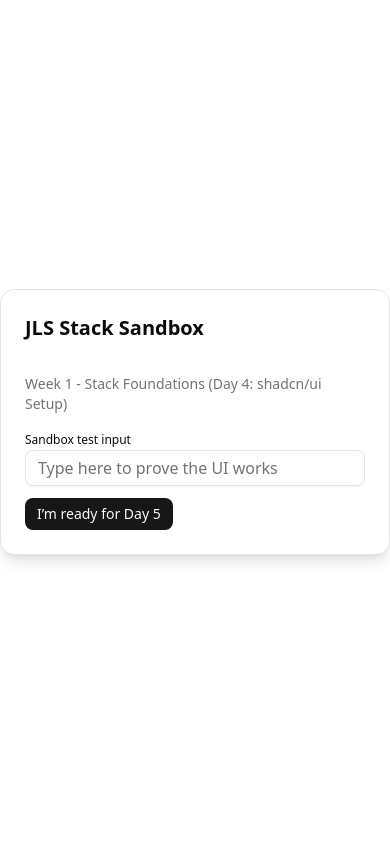
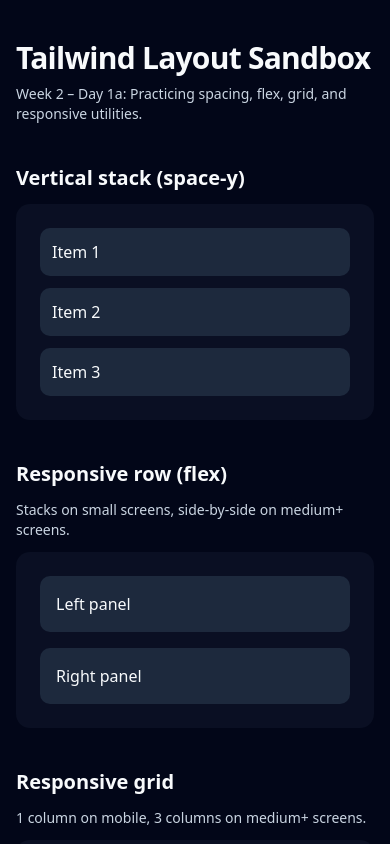
Before and after one commit to reiness/jls-stack-sandbox-edo, a React (Vite) app: page / in a window 390 px wide. Shown: the top 844 px of the page. Built offline with nearby package versions, Linux system fonts and the light colour scheme.

Commit message:
feat: add Tailwind layout sandbox (flex + grid + responsive)

```diff
--- a/src/App.tsx
+++ b/src/App.tsx
@@ -1,38 +1,7 @@
-import { Card, CardHeader, CardTitle, CardContent } from "@/components/ui/card"
-import { Button } from "@/components/ui/button"
-import { Input } from "@/components/ui/input"
+import { LayoutSandbox } from "@/components/layout/LayoutSandbox"
 
 function App() {
-  return (
-    <div className="min-h-screen bg-background text-foreground flex items-center justify-center">
-      <Card className="w-full max-w-md shadow-lg">
-        <CardHeader>
-          <CardTitle className="text-xl">
-            JLS Stack Sandbox
-          </CardTitle>
-        </CardHeader>
-        <CardContent className="space-y-3">
-          <p className="text-sm text-muted-foreground">
-            Week 1 - Stack Foundations (Day 4: shadcn/ui Setup)
-          </p>
-
-          <div className="space-y-1">
-            <label className="text-xs font-medium" htmlFor="test-input">
-              Sandbox test input
-            </label>
-            <Input
-              id="test-input"
-              placeholder="Type here to prove the UI works"
-            />
-          </div>
-
-          <Button size="sm">
-            I’m ready for Day 5
-          </Button>
-        </CardContent>
-      </Card>
-    </div>
-  )
+  return <LayoutSandbox/>
 }
 
 export default App
--- /dev/null
+++ b/src/components/layout/LayoutSandbox.tsx
@@ -0,0 +1,56 @@
+export function LayoutSandbox() {
+  return (
+    <div className="min-h-screen bg-slate-950 text-slate-50 py-10">
+      <div className="max-w-5xl mx-auto space-y-10 px-4">
+        {/* Section 1: Page Title */}
+        <section className="space-y-2">
+          <h1 className="text-3xl font-bold tracking-tight">
+            Tailwind Layout Sandbox
+          </h1>
+          <p className="text-sm text-slate-300">
+            Week 2 – Day 1a: Practicing spacing, flex, grid, and responsive utilities.
+          </p>
+        </section>
+
+        {/* Section 2: Vertical Stack */}
+        <section className="space-y-3">
+          <h2 className="text-xl font-semibold">Vertical stack (space-y)</h2>
+          <div className="bg-slate-900/60 rounded-xl p-6 space-y-3">
+            <div className="bg-slate-800 rounded-lg p-3">Item 1</div>
+            <div className="bg-slate-800 rounded-lg p-3">Item 2</div>
+            <div className="bg-slate-800 rounded-lg p-3">Item 3</div>
+          </div>
+        </section>
+
+        {/* Section 3: Responsive Flex Row */}
+        <section className="space-y-3">
+          <h2 className="text-xl font-semibold">Responsive row (flex)</h2>
+          <p className="text-sm text-slate-300">
+            Stacks on small screens, side-by-side on medium+ screens.
+          </p>
+          <div className="bg-slate-900/60 rounded-xl p-6 flex flex-col md:flex-row gap-4">
+            <div className="flex-1 bg-slate-800 rounded-lg p-4">
+              Left panel
+            </div>
+            <div className="flex-1 bg-slate-800 rounded-lg p-4">
+              Right panel
+            </div>
+          </div>
+        </section>
+
+        {/* Section 4: Responsive Grid */}
+        <section className="space-y-3">
+          <h2 className="text-xl font-semibold">Responsive grid</h2>
+          <p className="text-sm text-slate-300">
+            1 column on mobile, 3 columns on medium+ screens.
+          </p>
+          <div className="bg-slate-900/60 rounded-xl p-6 grid grid-cols-1 md:grid-cols-3 gap-4">
+            <div className="bg-slate-800 rounded-lg p-4">Card A</div>
+            <div className="bg-slate-800 rounded-lg p-4">Card B</div>
+            <div className="bg-slate-800 rounded-lg p-4">Card C</div>
+          </div>
+        </section>
+      </div>
+    </div>
+  )
+}
```
